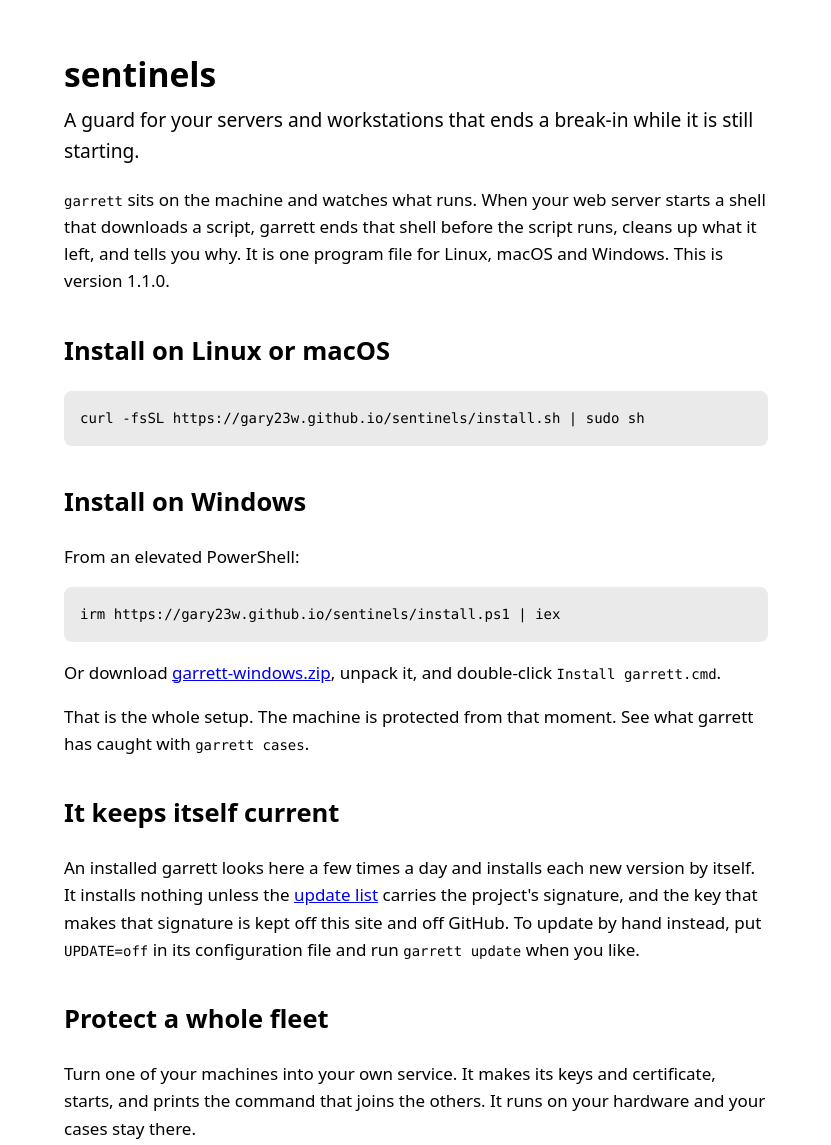
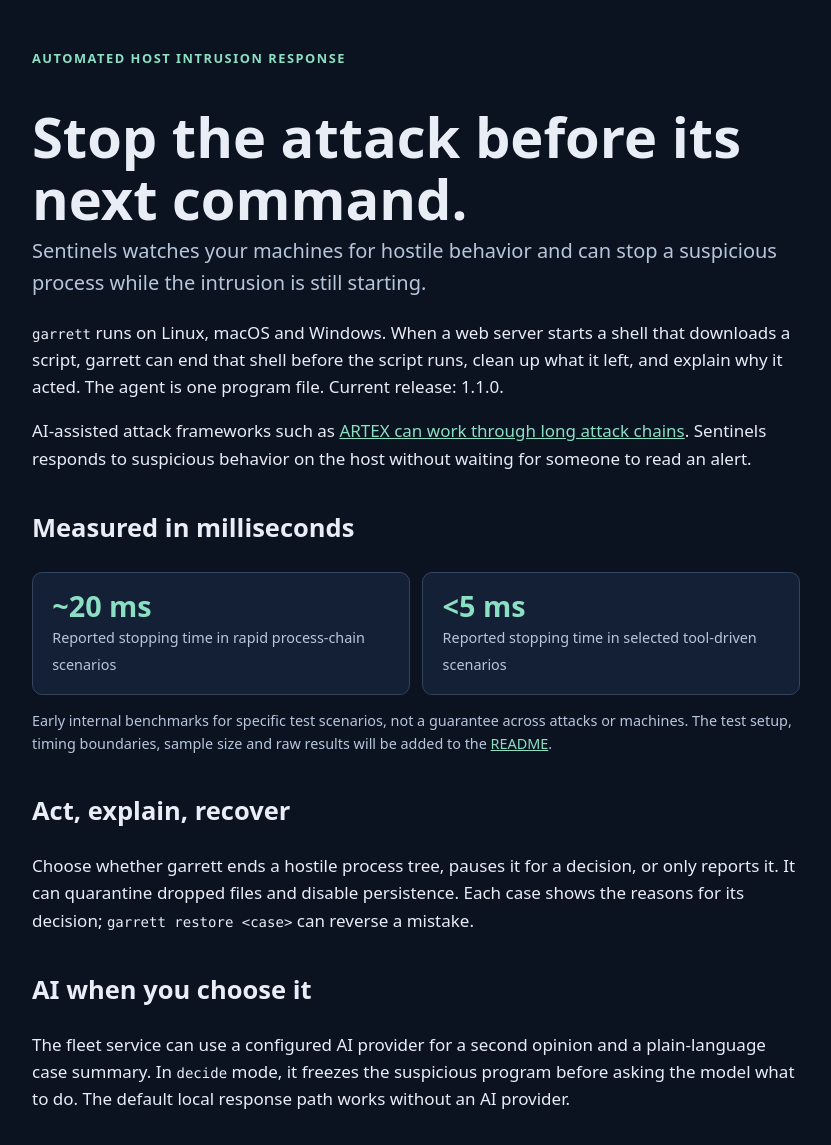
Before and after one commit to gary23w/sentinels, a plain HTML site: page index.html in a window 1280 px wide. Shown: the top 1145 px of the page, without its empty margins (224-1055 px from the left). Drawn offline with Linux system fonts and the light colour scheme.

Commit message:
Refresh Sentinels landing page

```diff
--- a/index.html
+++ b/index.html
@@ -3,23 +3,45 @@
 <head>
 <meta charset="utf-8">
 <meta name="viewport" content="width=device-width, initial-scale=1">
-<title>sentinels: a guard that ends a break-in while it is still starting</title>
-<meta name="description" content="garrett sits on your Linux, macOS or Windows machine, ends a hostile program milliseconds after it starts, cleans up after it and tells you why. One line to install.">
+<title>Sentinels: automated host intrusion response</title>
+<meta name="description" content="Sentinels detects and stops hostile processes on Linux, macOS and Windows. Deploy a single agent, self-host a fleet, or use managed hosting. Optional AI-assisted analysis.">
 <style>
-:root { color-scheme: light dark; }
-body { font: 17px/1.6 system-ui, sans-serif; max-width: 44rem; margin: 3rem auto; padding: 0 1.1rem; }
-h1 { font-size: 2.1rem; margin-bottom: 0.2rem; }
+:root { color-scheme: dark; }
+body { font: 17px/1.6 system-ui, sans-serif; max-width: 48rem; margin: 3rem auto; padding: 0 1.1rem; background: #0b1220; color: #e8edf6; }
+a { color: #8be0c4; }
+h1 { font-size: clamp(2.3rem, 6vw, 3.5rem); line-height: 1.1; margin-bottom: 0.35rem; }
 h2 { margin-top: 2.2rem; }
-.lead { font-size: 1.2rem; margin-top: 0; }
-pre { background: rgba(127, 127, 127, 0.16); padding: 0.85rem 1rem; overflow-x: auto; border-radius: 8px; }
+.lead { font-size: 1.25rem; margin-top: 0; color: #b8c6dc; }
+.eyebrow { color: #8be0c4; font-size: 0.8rem; font-weight: 700; letter-spacing: 0.12em; text-transform: uppercase; }
+.stats { display: grid; grid-template-columns: repeat(2, minmax(0, 1fr)); gap: 0.8rem; margin-top: 1.5rem; }
+.stat { padding: 1rem 1.2rem; border: 1px solid #34445c; border-radius: 10px; background: #142036; }
+.stat strong { display: block; font-size: 1.8rem; line-height: 1.2; color: #8be0c4; }
+.stat span { font-size: 0.9rem; color: #b8c6dc; }
+pre { background: #162238; padding: 0.85rem 1rem; overflow-x: auto; border-radius: 8px; }
 code { font: 14px/1.5 ui-monospace, Consolas, monospace; }
-.small { font-size: 0.9rem; opacity: 0.85; }
+.small { font-size: 0.9rem; color: #b8c6dc; }
+@media (max-width: 35rem) { .stats { grid-template-columns: 1fr; } }
 </style>
 </head>
 <body>
-<h1>sentinels</h1>
-<p class="lead">A guard for your servers and workstations that ends a break-in while it is still starting.</p>
-<p><code>garrett</code> sits on the machine and watches what runs. When your web server starts a shell that downloads a script, garrett ends that shell before the script runs, cleans up what it left, and tells you why. It is one program file for Linux, macOS and Windows. This is version 1.1.0.</p>
+<p class="eyebrow">Automated host intrusion response</p>
+<h1>Stop the attack before its next command.</h1>
+<p class="lead">Sentinels watches your machines for hostile behavior and can stop a suspicious process while the intrusion is still starting.</p>
+<p><code>garrett</code> runs on Linux, macOS and Windows. When a web server starts a shell that downloads a script, garrett can end that shell before the script runs, clean up what it left, and explain why it acted. The agent is one program file. Current release: 1.1.0.</p>
+<p>AI-assisted attack frameworks such as <a href="https://www.cert.europa.eu/blog/from-penetration-testing-to-cyber-threat-beware-of-artex">ARTEX can work through long attack chains</a>. Sentinels responds to suspicious behavior on the host without waiting for someone to read an alert.</p>
+
+<h2>Measured in milliseconds</h2>
+<div class="stats" aria-label="Internal benchmark results">
+  <div class="stat"><strong>~20 ms</strong><span>Reported stopping time in rapid process-chain scenarios</span></div>
+  <div class="stat"><strong>&lt;5 ms</strong><span>Reported stopping time in selected tool-driven scenarios</span></div>
+</div>
+<p class="small">Early internal benchmarks for specific test scenarios, not a guarantee across attacks or machines. The test setup, timing boundaries, sample size and raw results will be added to the <a href="https://github.com/gary23w/sentinels#what-you-get">README</a>.</p>
+
+<h2>Act, explain, recover</h2>
+<p>Choose whether garrett ends a hostile process tree, pauses it for a decision, or only reports it. It can quarantine dropped files and disable persistence. Each case shows the reasons for its decision; <code>garrett restore &lt;case&gt;</code> can reverse a mistake.</p>
+
+<h2>AI when you choose it</h2>
+<p>The fleet service can use a configured AI provider for a second opinion and a plain-language case summary. In <code>decide</code> mode, it freezes the suspicious program before asking the model what to do. The default local response path works without an AI provider.</p>
 
 <h2>Install on Linux or macOS</h2>
 <pre><code>curl -fsSL https://gary23w.github.io/sentinels/install.sh | sudo sh</code></pre>
@@ -35,7 +57,7 @@ code { font: 14px/1.5 ui-monospace, Consolas, monospace; }
 <p>An installed garrett looks here a few times a day and installs each new version by itself. It installs nothing unless the <a href="update.txt">update list</a> carries the project's signature, and the key that makes that signature is kept off this site and off GitHub. To update by hand instead, put <code>UPDATE=off</code> in its configuration file and run <code>garrett update</code> when you like.</p>
 
 <h2>Protect a whole fleet</h2>
-<p>Turn one of your machines into your own service. It makes its keys and certificate, starts, and prints the command that joins the others. It runs on your hardware and your cases stay there.</p>
+<p>Turn one of your machines into your own service. It makes its keys and certificate, starts, and prints the command that joins the others. It runs on your hardware and your cases stay there. A managed hosted deployment is also available.</p>
 <pre><code>curl -fsSL https://gary23w.github.io/sentinels/service.sh | sudo sh</code></pre>
 <p>On Windows, from an elevated PowerShell:</p>
 <pre><code>irm https://gary23w.github.io/sentinels/service.ps1 | iex</code></pre>
```
